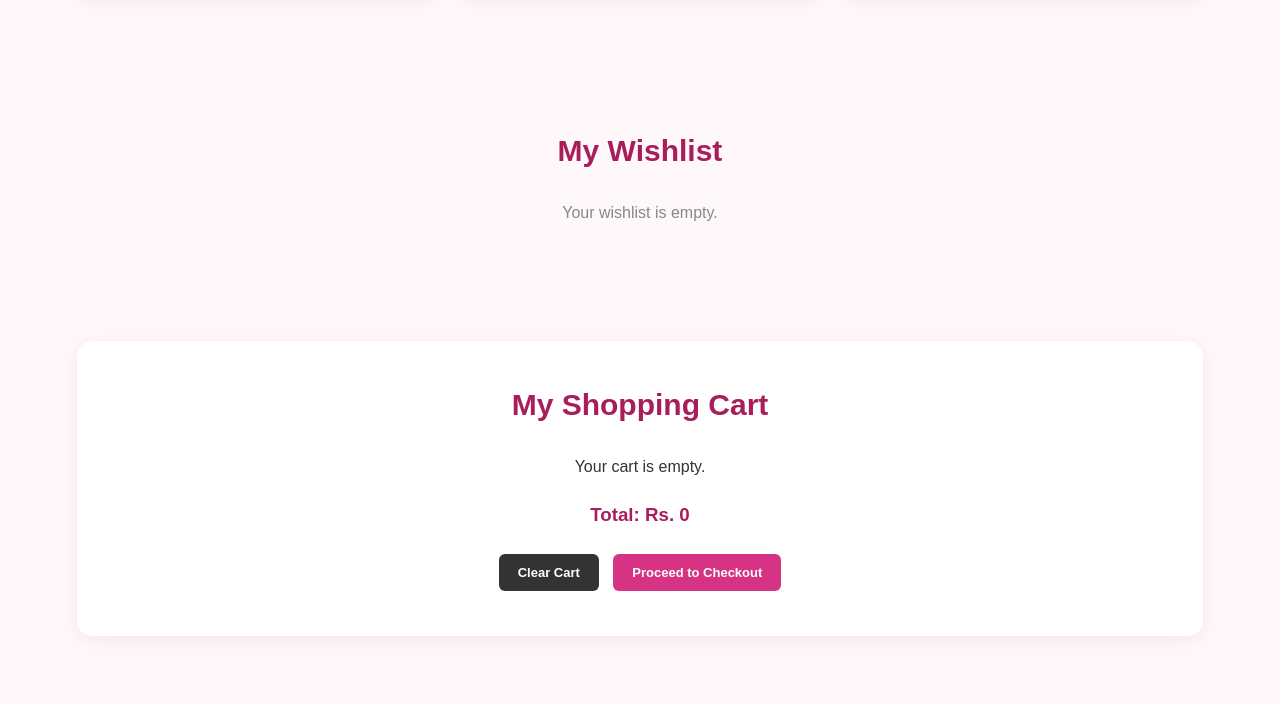
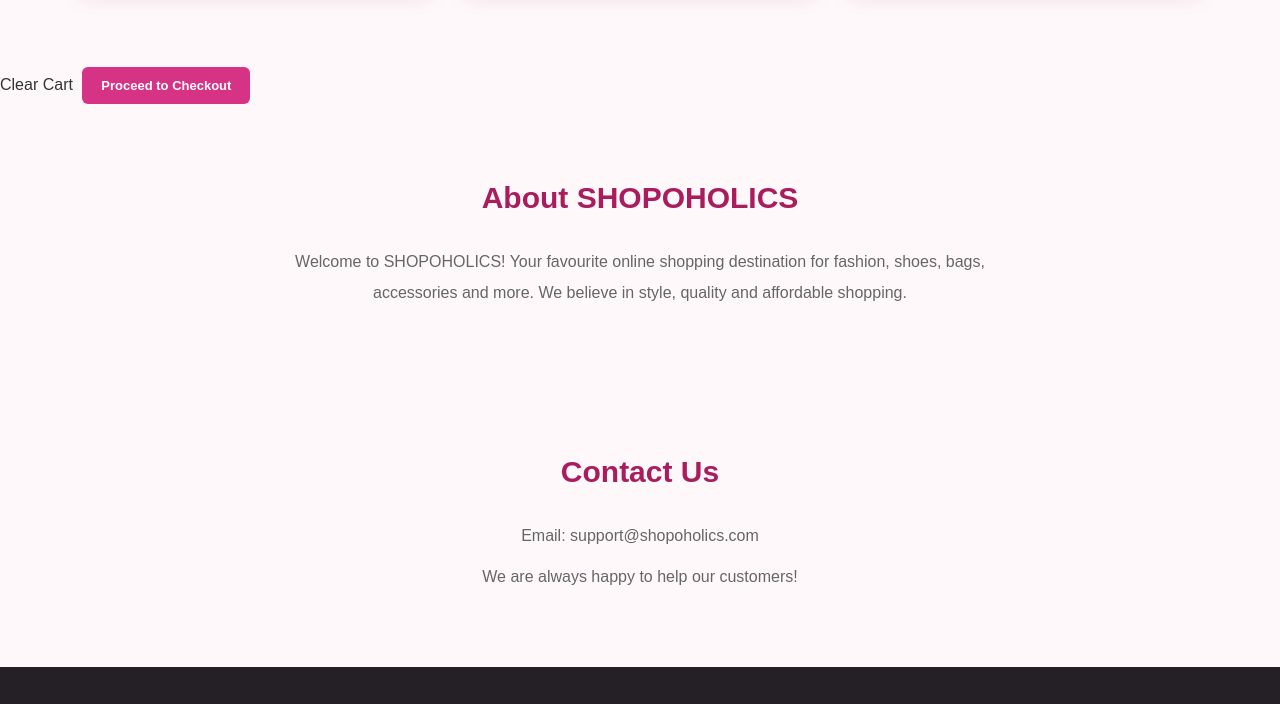
Before and after one commit to yamna04/shopping-website-, a plain HTML site: page index.html in a window 1280 px wide. Shown: the part 2133-2837 px from the top of the page. Drawn offline with Linux system fonts and the light colour scheme.

Commit message:
Restore index.html to original state

```diff
--- a/index.html
+++ b/index.html
@@ -68,26 +68,6 @@
         <p id="no-products" hidden>No products found!</p>
     </section>
 
-    <!-- Wishlist -->
-    <section class="section" id="wishlist">
-        <h2>My Wishlist</h2>
-
-        <p id="empty-wishlist">Your wishlist is empty.</p>
-
-        <div class="products" id="wishlist-items"></div>
-    </section>
-
-    <!-- Shopping Cart -->
-    <section class="cart-section" id="cart">
-        <h2>My Shopping Cart</h2>
-
-        <div id="cart-items">
-            <p>Your cart is empty.</p>
-        </div>
-
-        <h3>Total: Rs. <span id="cart-total">0</span></h3>
-
-        <button onclick="clearCart()" class="clear-btn">
             Clear Cart
         </button>
 
```
